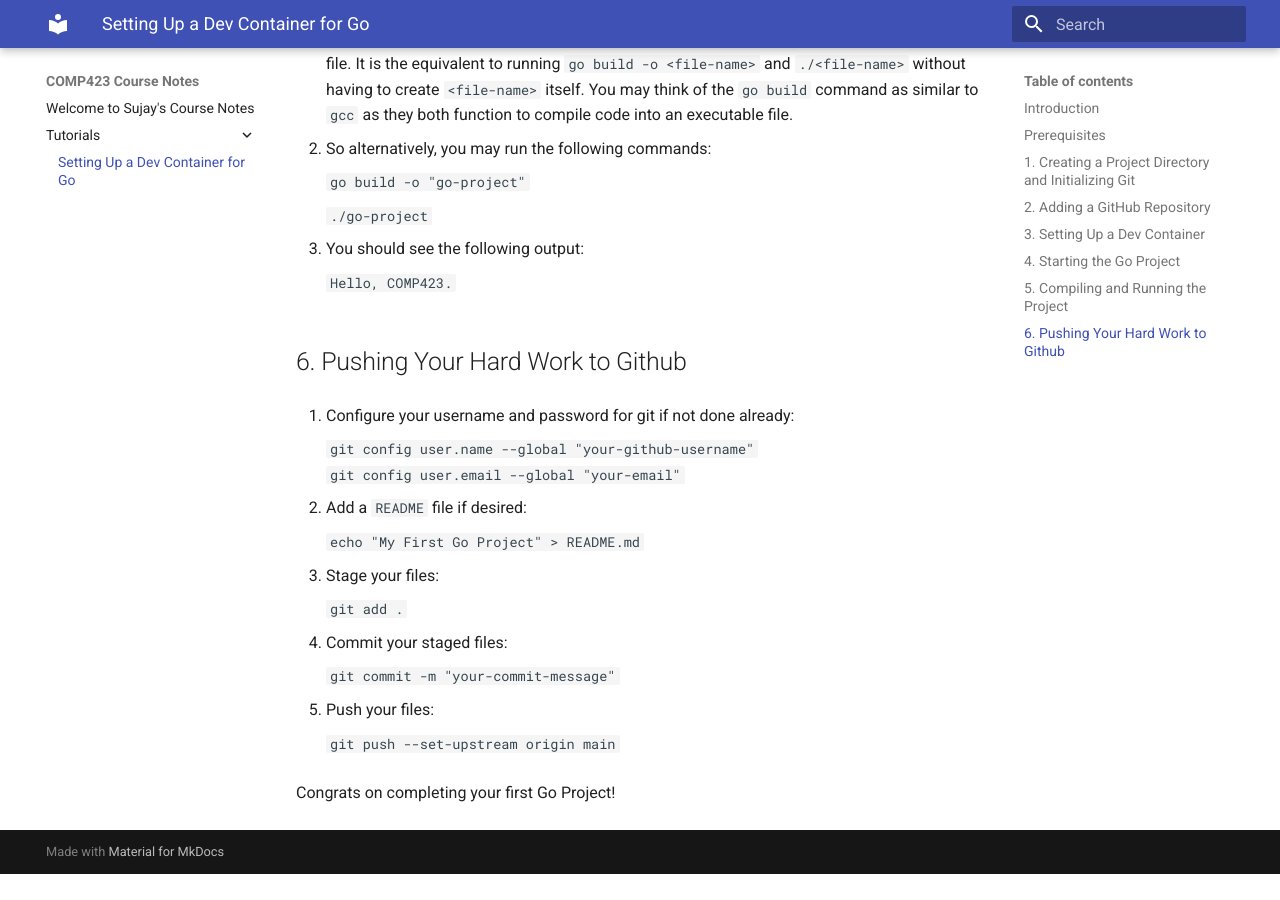
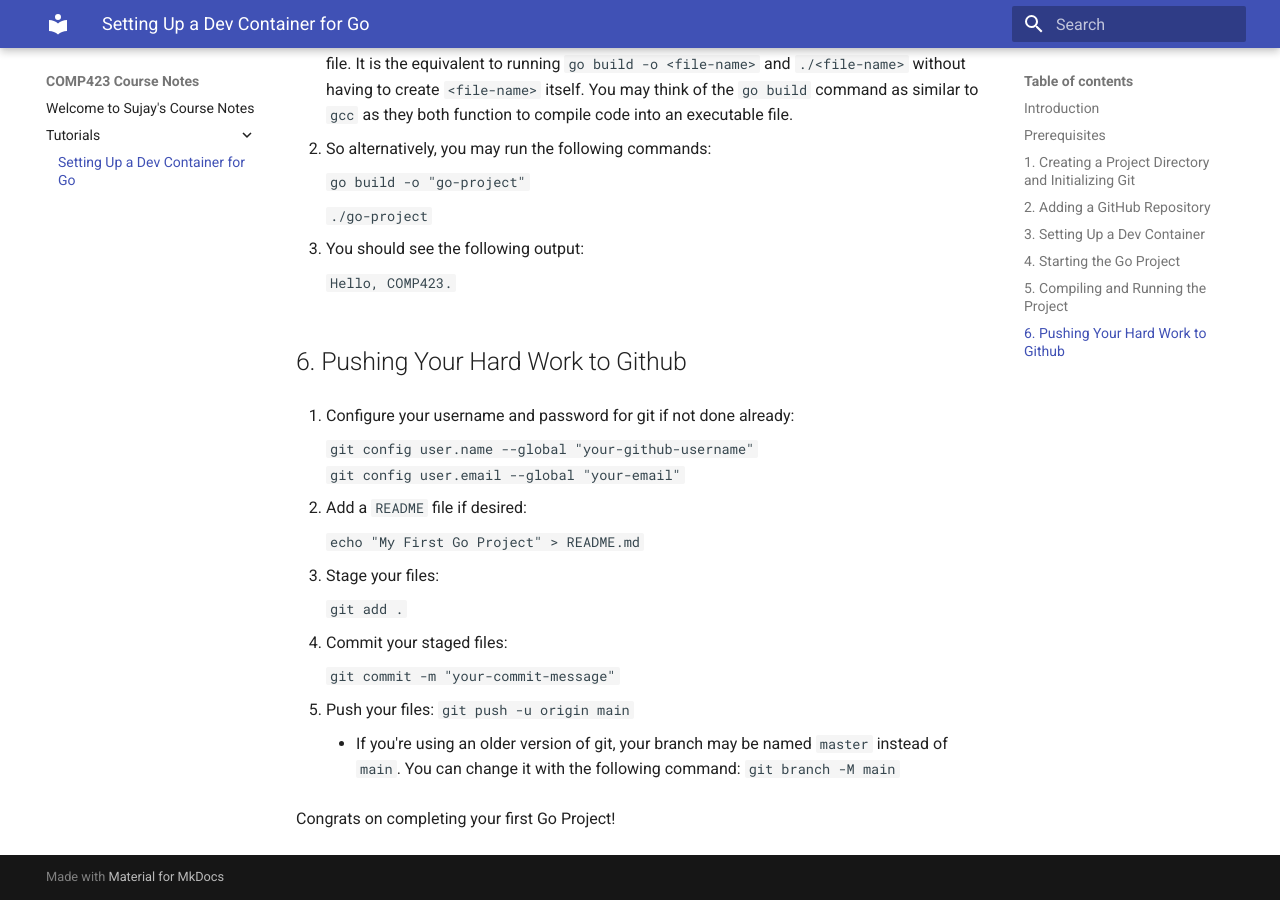
Before and after one commit to SUJP123/comp423-course-notes, an MkDocs documentation site: the page built from docs/tutorials/go-setup.md, in a window 1280 px wide and 900 px high, scrolled down 2775 px. Built offline with MkDocs 1.6.1 and Material for MkDocs 9.7.7, drawn with Linux system fonts in a browser that asks for light colours; before the commit the page ends 3649 px from its top, so only the background shows below that; some of the changed text lies outside the part shown.

Commit message:
finalized tutorial

```diff
--- a/docs/tutorials/go-setup.md
+++ b/docs/tutorials/go-setup.md
@@ -144,8 +144,10 @@ Replace `<username>` and `<repository-name>` with your GitHub username and the r
     `git commit -m "your-commit-message"`
 
 5. Push your files:
+    `git push -u origin main`
 
-    `git push --set-upstream origin main`
+    - If you're using an older version of git, your branch may be named `master` instead of `main`. You can change it with the following command:
+        `git branch -M main`
 
 
 Congrats on completing your first Go Project!
```
Also changed, not shown: other parts of docs/tutorials/go-setup.md (+1 -1 lines).
